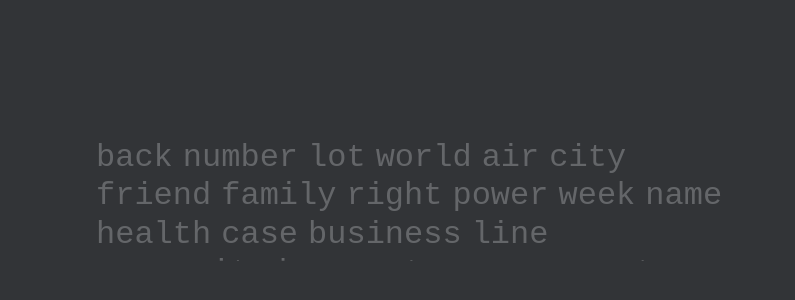
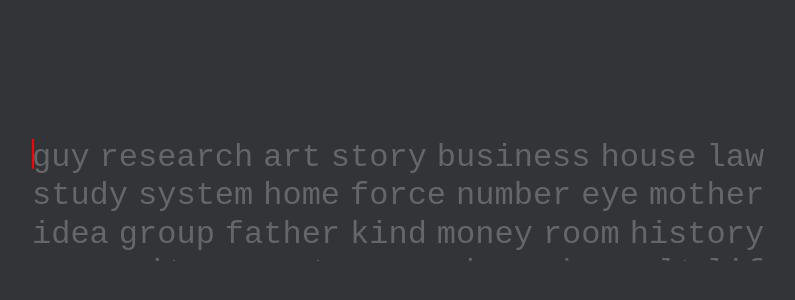
Before and after one commit to JohanChristiansson/Avancerad-webbprogrammering-TDDD27, a Next.js app in the folder typewizard/: page / in a window 1280 px wide. Shown: the part 200-500 px from the top of the page, without its empty margins (224-1019 px from the left). Built offline with nearby package versions, Linux system fonts and the light colour scheme.

Commit message:
Advanced on the game, now working prototype

```diff
--- a/typewizard/gamelogic/engine.tsx
+++ b/typewizard/app/gamelogic/engine.tsx
@@ -1,6 +1,11 @@
+'use client'
 import internal from "stream";
+import React, { useState } from 'react';
+import seedrandom from 'seedrandom';
 
-export function getRandomWords() {
+
+export function getRandomWords(nrOfWords: number, seed: string) {
+    seedrandom(seed, { global: true });
     const words: string[] = [
         "time",
         "year",
@@ -107,7 +112,8 @@ export function getRandomWords() {
     const randomWords: string[] = [];
     const wordsLength: number = words.length;
 
-    while (randomWords.length < 40) {
+    while (randomWords.length < nrOfWords) {
+        // Generate a random index using the seeded random number generator
         const randomIndex: number = Math.floor(Math.random() * wordsLength);
         const randomWord: string = words[randomIndex];
 
@@ -120,7 +126,6 @@ export function getRandomWords() {
     return randomWords;
 
 }
-export let randomWords = getRandomWords();
 
 export function getExpectedLetter(words: string[], word: number, pos: number) {
     return words[word][pos]
--- a/typewizard/app/globals.css
+++ b/typewizard/app/globals.css
@@ -12,7 +12,7 @@ body
 
 .wordBox {
     /*POSITIONING*/
-    width: 50vw; /* Set width to 50% of the viewport width */
+    width: 60vw; /* Set width to 50% of the viewport width */
     height: 25vh; /* Set height to 25% of the viewport height */
     position: absolute; /* Center the div horizontally and vertically */
     top: 50%;
@@ -33,3 +33,18 @@ body
 .word {
   margin-right: 10px; /* Add space between words */
 }
+
+
+.correct {
+  color: white !important;
+}
+
+.completedWord {
+  color: white !important;
+}
+
+.cursor {
+  transition: left 0.15s ease;
+
+
+}
--- a/typewizard/app/page.tsx
+++ b/typewizard/app/page.tsx
@@ -1,38 +1,84 @@
+'use client'
+import { getRandomWords, getExpectedLetter} from '../app/gamelogic/engine'
+import '../app/globals.css';
+import React, { useState, useEffect } from 'react';
 
-import { getRandomWords, randomWords, getExpectedLetter } from '@/gamelogic/engine';
-import '../app/globals.css';
+
+export default function Home() {
+  const words: string[] = getRandomWords(40, "1338");
+  const [typedLetters, setTypedLetters] = useState<string[]>([]);
+  const [currentLetterIndex, setCurrentLetterIndex] = useState<number>(0);
+  const [currentWordIndex, setCurrentWordIndex] = useState<number>(0);
+  const [completedWords, setCompletedWords] = useState<string[]>([]);
+  const[charactersTyped, setCharactersTyped] = useState<number>(0);
 
 
 
+  useEffect(() => {
+    const handleKeyPress = (event: KeyboardEvent) => {
+      const { key } = event;
+      const currentWord = words[currentWordIndex];
+      const currentLetter = currentWord[currentLetterIndex];
+
+      if (/^[a-zA-Z]$/.test(key)) {
+        setCharactersTyped(prevCharactersTyped => prevCharactersTyped + 1)
+      }
+
+      if(key == ' ') {                                       //Handling skipping to next word
+        setCurrentWordIndex(prevIndex => prevIndex + 1);
+        setCurrentLetterIndex(0);
+      }
+
+      if(currentLetterIndex == currentWord.length - 1 && key == ' ') {  //Handling going to next word when previous done
+        setCompletedWords(prevCompletedWords => [...prevCompletedWords, currentWord]);
+        console.log(completedWords);
+        setCurrentWordIndex(prevIndex => prevIndex + 1);
+        setCurrentLetterIndex(0);
+      }
 
 
-export default function Home() {
-  const words: string[] = getRandomWords(); // Call getRandomWords to get an array of random words
+      if (key === currentLetter) {              //Handling individual letters
+        setTypedLetters(prevLetters => [...prevLetters, key.toLowerCase()]);
+        setCurrentLetterIndex(prevIndex => prevIndex + 1);
+        console.log("correct" + completedWords[0])
+      }
+    };
+
+    window.addEventListener('keypress', handleKeyPress);
+
+    return () => {
+      window.removeEventListener('keypress', handleKeyPress);
+    };
+  }, [currentLetterIndex, currentWordIndex, words]);
 
   return (
     <main>
       <div className="wordBox">
-      {words.map((word, index) => (
-          <span key={index} className="word">{word}</span> // Wrap each word in a span to apply styles individually
+              {/* Cursor indicator */}
+      <div
+        className="cursor"
+        style={{
+          position: 'absolute',
+          left: `${charactersTyped * 17.5 + currentWordIndex*10.5}px`,
+          height: '30px',
+          width: '2px',
+          backgroundColor: 'red',
+        }}
+      ></div>
+        {words.map((word, wordIndex) => (
+          <span key={wordIndex} className={`word ${wordIndex < currentWordIndex ? 'completedWord' : ''}`}>
+            {word.split('').map((letter, letterIndex) => (
+              <span
+                key={letterIndex}
+                className={`letter ${wordIndex === currentWordIndex && letterIndex <= currentLetterIndex - 1 ? 'correct' : ''}`}
+              >
+                {letter}
+              </span>
+            ))}
+          </span>
         ))}
-
       </div>
     </main>
   );
+
 }
-
-
-
-
-
-/*
-
-getWords
-
-update how many words completed 3 times/sec
-
-get how many words opponenent has completed 3 times/sec
-
-end of game, post results, save stats
-
-*/
--- a/typewizard/package.json
+++ b/typewizard/package.json
@@ -13,7 +13,8 @@
     "express": "^4.19.2",
     "next": "14.1.4",
     "react": "^18",
-    "react-dom": "^18"
+    "react-dom": "^18",
+    "seedrandom": "^3.0.5"
   },
   "devDependencies": {
     "@types/cors": "^2.8.17",
```
Also changed, not shown: 1 other file (tests, documents, lock files or other folders).
